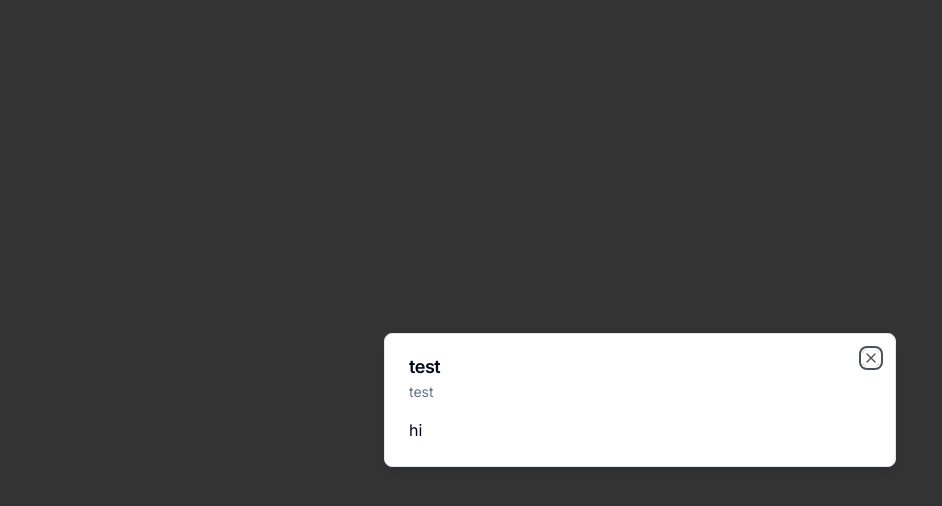
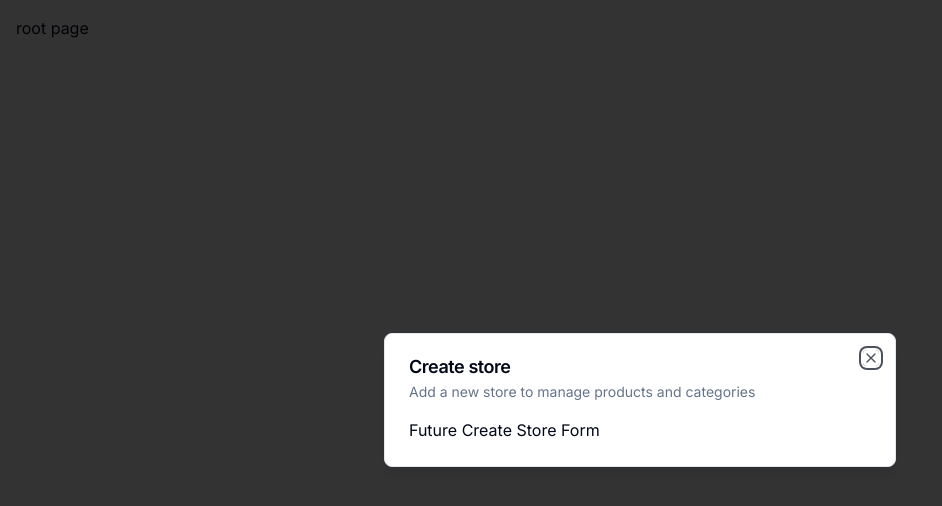
Before and after one commit to pjmzr/MyEcommerce-admin, a Next.js app: page / in a window 1280 px wide. Shown: the top 506 px of the page, without its empty margins (0-942 px from the left). Built offline with nearby package versions, Linux system fonts and the light colour scheme.

Commit message:
created modal components

```diff
--- a/app/(root)/page.tsx
+++ b/app/(root)/page.tsx
@@ -1,14 +1,22 @@
 "use client";
 
-import { Modal } from "@/components/ui/modal";
-import { UserButton } from "@clerk/nextjs";
+import { useEffect } from "react";
+
+import { useStoreModal } from "@/hooks/use-store-modal";
 
 const SetupPage = () => {
+  const onOpen = useStoreModal((state) => state.onOpen);
+  const isOpen = useStoreModal((state) => state.isOpen);
+
+  useEffect(() => {
+    if (!isOpen) {
+      onOpen()
+    }
+  }, [isOpen, onOpen])
+
   return (
     <div className="p-4">
-      <Modal title="test" description="test" isOpen onClose={() => {}} >
-        hi
-      </Modal>
+      root page
     </div>
   );
 }
--- a/app/layout.tsx
+++ b/app/layout.tsx
@@ -1,6 +1,9 @@
 import type { Metadata } from "next";
 import { ClerkProvider } from "@clerk/nextjs";
 import { Inter } from "next/font/google";
+
+import { ModalProvider } from "@/providers/modal-provider";
+
 import "./globals.css";
 
 const inter = Inter({ subsets: ["latin"] });
@@ -18,7 +21,10 @@
   return (
     <ClerkProvider>
       <html lang="en">
-        <body className={inter.className}>{children}</body>
+        <body className={inter.className}>
+          <ModalProvider />
+          {children}
+        </body>
       </html>
     </ClerkProvider>
   );
--- /dev/null
+++ b/components/modals/store-modal.tsx
@@ -0,0 +1,19 @@
+"use client";
+
+import { useStoreModal } from "@/hooks/use-store-modal";
+import { Modal } from "@/components/ui/modal";
+
+export const StoreModal = () => {
+  const storeModal = useStoreModal();
+
+  return (
+    <Modal
+      title="Create store"
+      description="Add a new store to manage products and categories"
+      isOpen={storeModal.isOpen}
+      onClose={storeModal.onClose}
+    >
+      Future Create Store Form
+    </Modal>
+  );
+};
--- /dev/null
+++ b/providers/modal-provider.tsx
@@ -0,0 +1,23 @@
+"use client";
+
+import { useEffect, useState } from "react";
+
+import { StoreModal } from "@/components/modals/store-modal";
+
+export const ModalProvider = () => {
+  const [isMounted, setIsMounted] = useState(false);
+
+  useEffect(() => {
+    setIsMounted(true);
+  }, []);
+
+  if(!isMounted) {
+    return null;
+  }
+
+  return (
+    <>
+      <StoreModal />
+    </>
+  );
+};
```
